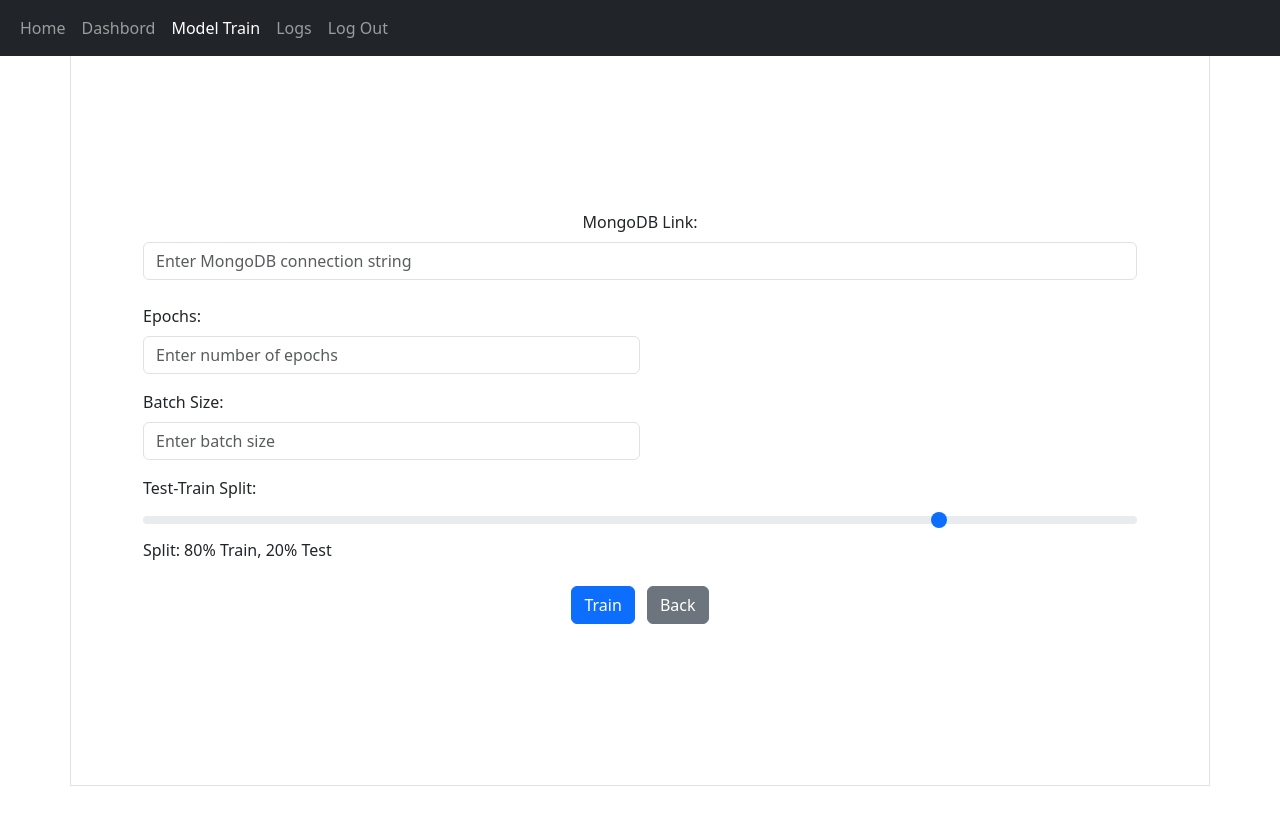
After one commit to rawatshubham09/Automatic-Image-Captioning, a Flask app: page /dashboard/custom-train in a window 1280 px wide. The commit adds this page. Run offline with Flask 3, Linux system fonts and the light colour scheme; the visitor is signed in with stand-in values (Sample User, id 1); parts of the project's set-up code (start-up, migrations or seed data) failed here and were passed over.

Commit message:
trainning page created

```diff
--- a/app.py
+++ b/app.py
@@ -225,6 +225,43 @@ def train():
 def download(filename):
     return send_from_directory("artifacts", filename, as_attachment=True)
 
+@app.route('/dashboard/default-train',methods=['POST'])
+@cross_origin()
+def defaultTrain():
+    if "name" in session:
+        if request.method == "POST":
+            #os.system("python main.py")
+            # os.system("dvc repro")
+            print("train successfully")
+            return redirect(url_for("display_logs"))
+        return render_template('train.html', )
+    return redirect(url_for("login"))
+
+@app.route('/dashboard/custom-train', methods=['GET', 'POST'])
+@cross_origin()
+def customeTrain():
+    if "name" in session:
+        if request.method == 'POST':
+            mongo_link = request.form.get('mongoLink')
+            epochs = request.form.get('epochs')
+            batch_size = request.form.get('batchSize')
+            test_train_split = request.form.get('testTrainSplit')
+
+            # Process the form data (e.g., run your training script)
+            print("Custom Train Parameters:")
+            print(f"MongoDB Link: {mongo_link}")
+            print(f"Epochs: {epochs}")
+            print(f"Batch Size: {batch_size}")
+            print(f"Test-Train Split: {test_train_split}")
+
+            # Add your training logic here using the received parameters.
+            # Example: os.system(f"python train.py --mongo {mongo_link} --epochs {epochs} ...")
+
+            return "Training started with custom parameters." # Or render a result page.
+
+        return render_template("custome_train.html")
+    return redirect(url_for("login"))
+
 if __name__ == '__main__':
 
     # Object of Prediction pipeline
--- /dev/null
+++ b/templates/custome_train.html
@@ -0,0 +1,68 @@
+{% extends "base.html" %}
+
+{% block title %}Custome Train Page {% endblock title%}
+{% block navbar %}
+        <li class="nav-item">
+            <a class="nav-link" href="{{ url_for("index") }}">Home</a>
+        </li>
+        <li class="nav-item">
+            <a class="nav-link " href="{{ url_for("dashboard") }}">Dashbord</a>
+        </li>
+        <li class="nav-item">
+            <a class="nav-link active" href="{{ url_for("train") }}">Model Train</a>
+        </li>
+        <li class="nav-item">
+            <a class="nav-link " href="{{ url_for("display_logs") }}">Logs</a>
+        </li>
+
+        <ul class="navbar-nav ml-auto">
+            <li class="nav-item">
+                <a class="nav-link" href="{{ url_for('logout') }}">Log Out</a>
+            </li>
+        </ul>
+{% endblock navbar %}
+
+{% block content %}
+    <div class="container d-flex justify-content-center align-items-center" style="min-height: 80vh;">
+        <div class="row w-100">
+            <form method="POST" action="/dashboard/custom-train">
+                <div class="col-12 text-center mb-4">
+                    <label for="mongoLink" class="form-label">MongoDB Link:</label>
+                    <input type="text" class="form-control" id="mongoLink" name="mongoLink" placeholder="Enter MongoDB connection string">
+                </div>
+
+                <div class="col-md-6 mb-3">
+                    <label for="epochs" class="form-label">Epochs:</label>
+                    <input type="number" class="form-control" id="epochs" name="epochs" placeholder="Enter number of epochs">
+                </div>
+
+                <div class="col-md-6 mb-3">
+                    <label for="batchSize" class="form-label">Batch Size:</label>
+                    <input type="number" class="form-control" id="batchSize" name="batchSize" placeholder="Enter batch size">
+                </div>
+
+                <div class="col-12 mb-4">
+                    <label for="testTrainSplit" class="form-label">Test-Train Split:</label>
+                    <input type="range" class="form-range" id="testTrainSplit" name="testTrainSplit" min="1" max="99" value="80">
+                    <p>Split: <span id="splitValue">80</span>% Train, <span id="testValue">20</span>% Test</p>
+                </div>
+
+                <div class="col-12 text-center">
+                    <button type="submit" class="btn btn-primary me-2">Train</button>
+                    <a href="{{ url_for("train") }}" class="btn btn-secondary">Back</a>
+                </div>
+            </form>
+        </div>
+    </div>
+
+    <script>
+        const slider = document.getElementById("testTrainSplit");
+        const splitValue = document.getElementById("splitValue");
+        const testValue = document.getElementById("testValue");
+
+        slider.oninput = function() {
+            splitValue.textContent = this.value;
+            testValue.textContent = 100 - this.value;
+        }
+    </script>
+{% endblock content %}
--- a/templates/train.html
+++ b/templates/train.html
@@ -25,17 +25,17 @@
 {% block content %}
     <div class="container d-flex justify-content-center align-items-center" style="min-height: 80vh;">
         <div class="row w-100">
-            <div class="col-md-6 text-center">
+            <div class="col-md-6 text-center border-end">
                 <h2>Default Train</h2>
                 <p>Use the default training configuration.</p>
-                <form method="POST" action="/train_default">
+                <form method="POST" action="{{ url_for("defaultTrain") }}">
                     <button type="submit" class="btn btn-primary">Train Default</button>
                 </form>
             </div>
             <div class="col-md-6 text-center">
                 <h2>Custom Train</h2>
                 <p>Customize your training parameters.</p>
-                <a href="/custom_train" class="btn btn-secondary">Custom Train</a>
+                <a href="{{ url_for("customeTrain") }}" class="btn btn-secondary">Custom Train</a>
             </div>
         </div>
     </div>
```
Also changed, not shown: static/images/Lake.jpg (deleted), static/images/Land.jpg (deleted), static/images/Mountain.jpg (deleted), static/images/Waterfall.jpg (deleted), static/images/result1.png (added), static/images/result2.png (added), static/images/result3.png (added), static/images/result4.png (added).
